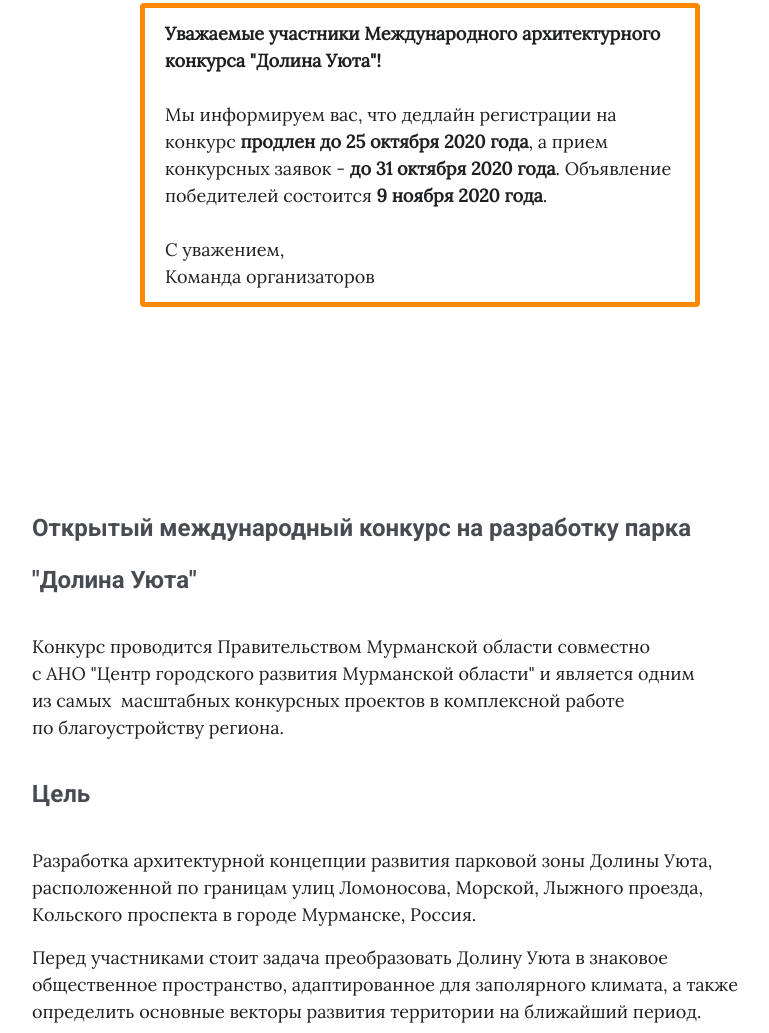
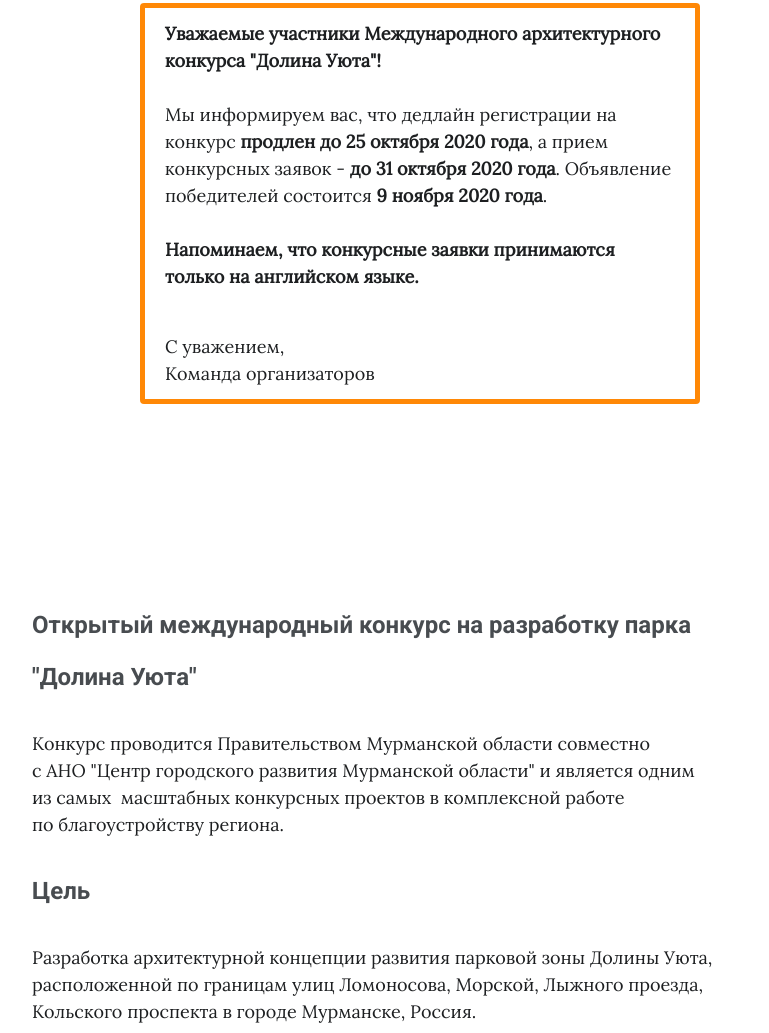
Before and after one commit to revuwem/cozinessvalley_lp, a plain HTML site: page index.html in a window 1280 px wide. Shown: the part 758-1791 px from the top of the page, without its empty margins (220-989 px from the left). Drawn offline with nearby package versions, Linux system fonts and the light colour scheme.

Commit message:
updated notification

```diff
--- a/index.html
+++ b/index.html
@@ -250,7 +250,9 @@
             <div class="alert mx-auto" role="alert">
                 <b>Уважаемые участники Международного архитектурного конкурса "Долина Уюта"!</b>
                 <br><br> Мы информируем вас, что дедлайн регистрации на конкурс <strong>продлен до 25 октября 2020 года</strong>, а прием конкурсных заявок - <strong>до 31 октября 2020 года</strong>. Объявление победителей состоится <strong>9 ноября 2020 года</strong>.
-                <br><br> С уважением, <br> Команда организаторов
+                <br><br>
+                <p><strong>Напоминаем, что конкурсные заявки принимаются только на английском языке.</strong></p>
+                <br> С уважением, <br> Команда организаторов
             </div>
         </div>
         <section id="about" class="d-block container-fluid">
```
